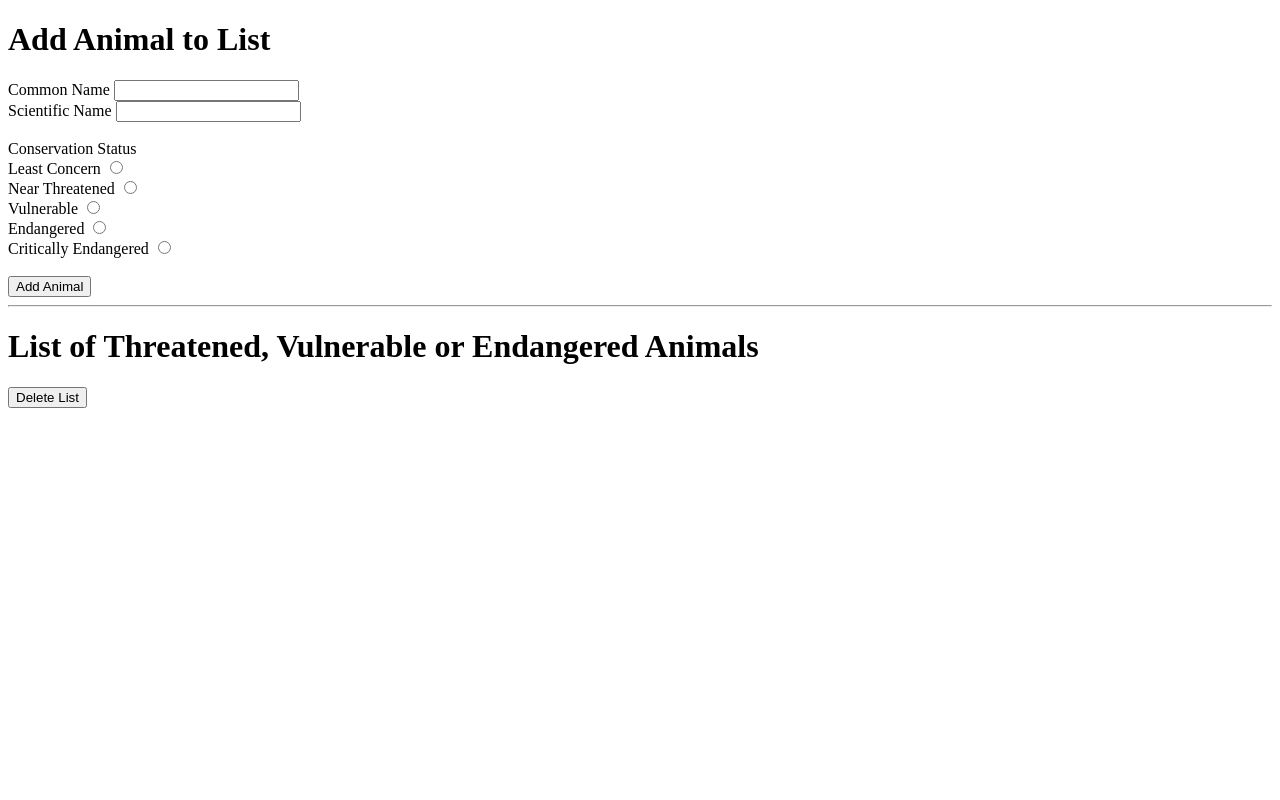
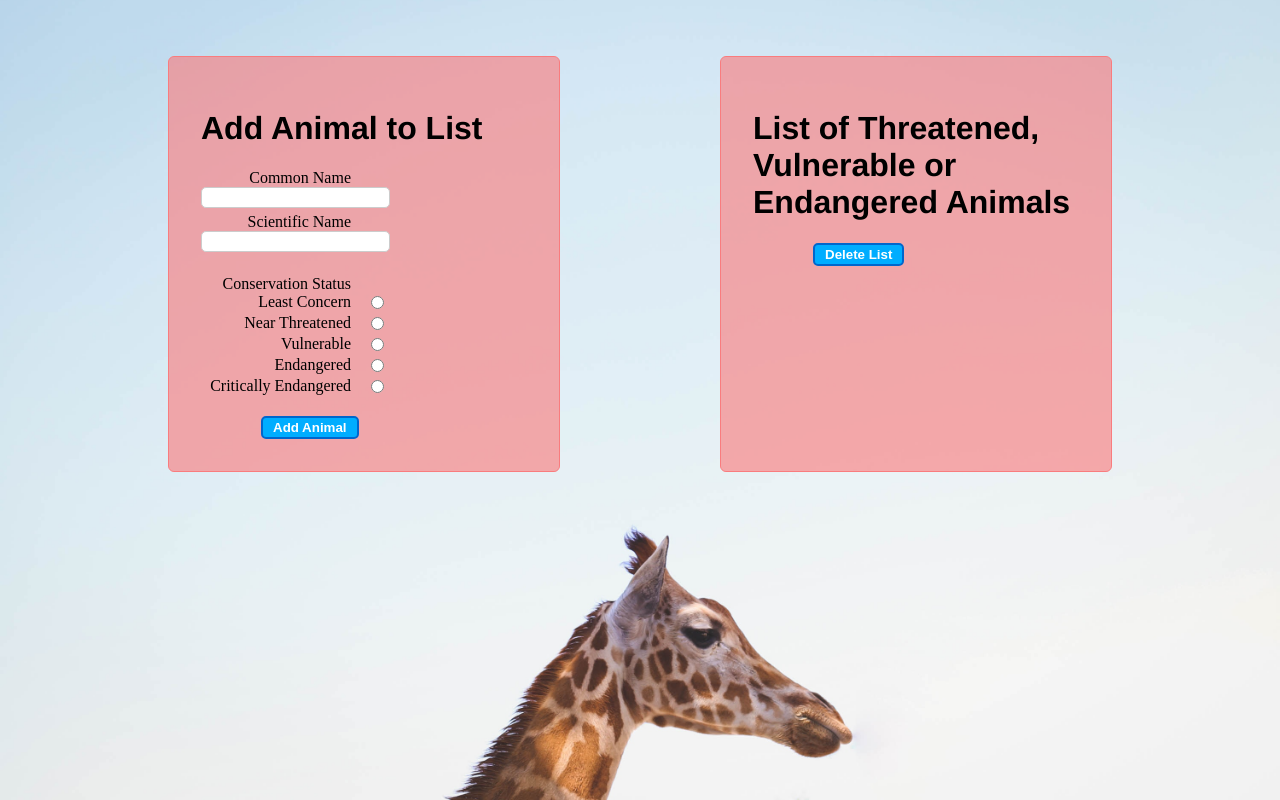
Before and after one commit to genocw/dom_endangered_animal_app_hw, a plain HTML site: page index.html in a window 1280 px wide. Drawn offline with Linux system fonts and the light colour scheme.

Commit message:
add css styling

```diff
--- a/css/style.css
+++ b/css/style.css
@@ -0,0 +1,73 @@
+html {
+  min-height: 100vh;
+  background-image: url("../images/2.jpg");
+  background-size: cover;
+  background-repeat: no-repeat;
+  background-attachment: fixed;
+  background-position: bottom;
+}
+
+body {
+  padding-left: 10em;
+  padding-right: 10em;
+  padding-top: 3em;
+  height: 100%;
+  display: grid;
+  grid-template-areas:  "form list";
+  grid-template-columns: 1fr 1fr;
+}
+
+.add {
+  grid-area: form;
+  margin-right: 5em;
+}
+
+.list {
+  grid-area: list;
+  margin-left: 5em;
+}
+
+.add, .list {
+  border: 1px solid #F97C7E;
+  border-radius: 6px;
+  background-color: rgba(249, 124, 126, 0.63);
+  padding: 2em;
+  height: auto;
+  align-items: center;
+}
+
+.banner, h1 {
+  font-family: helvetica, sans-serif;
+}
+
+label {
+	float: left;
+	text-align: right;
+	margin-right: 15px;
+	width: 150px;
+}
+
+textarea, input {
+  margin-bottom: 5px;
+  padding:2px 5px;
+  -webkit-border-radius: 5px;
+  -moz-border-radius: 5px;
+  border-radius: 5px;
+  border:1px solid #CCC;
+}
+
+button {
+  margin-left:60px;
+  padding:2px 10px;
+  -webkit-border-radius: 5px;
+  -moz-border-radius: 5px;
+  border-radius: 5px;
+  border:2px solid #06C;
+  background-color:#00ADFF;
+  color:#fff;
+  font-weight:bold;
+}
+
+textarea:focus, input:focus {
+	border: 2px solid #00ADFF;
+}
--- a/index.html
+++ b/index.html
@@ -8,9 +8,8 @@
   </head>
   <body>
 
-    <div class="banner">
-      <h1>Add Animal to List</h1>
-    </div>
+    <div class="add">
+    <h1>Add Animal to List</h1>
 
     <div class="form-container">
       <form id="form">
@@ -26,7 +25,7 @@
 
         <label for="radio-container">Conservation Status</label>
         <div id="radio-container">
-
+        <br>
             <label for="least-concern">Least Concern</label>
             <input type="radio" name="status" value="Least Concern" id="least-concern" required>
             <br>
@@ -52,16 +51,14 @@
 
       </form>
     </div>
-    <hr>
+  </div>
 
+  <div class="list">
     <h1>List of Threatened, Vulnerable or Endangered Animals</h1>
-    <div id="delete">
-      <button type="submit" name="delete-all">Delete List</button>
-    </div>
-
+    <button type="submit" name="delete-all" id="delete">Delete List</button>
     <div class="list-container">
 
     </div>
-
+  </div>
   </body>
 </html>
--- a/js/app.js
+++ b/js/app.js
@@ -5,24 +5,24 @@ document.addEventListener('DOMContentLoaded', () => {
   form.addEventListener('submit', handleFormSubmit);
 
   const deleteButton = document.querySelector('#delete');
-  deleteButton.addEventListener('submit', handleDeleteSubmit);
+  deleteButton.addEventListener('click', handleDeleteSubmit);
 });
 
 const handleFormSubmit = function (event) {
   event.preventDefault();
 
-  // grab values
+  // grab input values
   const commonName = this.common.value;
   const sciName = this.scientific.value;
   const status = this.status.value;
 
-  // create container div for new addition
+  // create html div to contain new additions
   const newListItem = document.createElement('div');
   newListItem.classList.add('animal-added');
   const list = document.querySelector('.list-container');
   list.appendChild(newListItem);
 
-  // create child elements within div
+  // create child elements within div to contain the text and values
   const itemHeader = document.createElement('p');
   itemHeader.classList.add('name');
   newListItem.appendChild(itemHeader);
@@ -33,12 +33,12 @@ const handleFormSubmit = function (event) {
   itemStatus.classList.add('status');
   newListItem.appendChild(itemStatus);
 
-  // input values
+  // input form values
   itemHeader.textContent = `${ commonName }`;
   itemLatin.textContent = `${ sciName }`;
   itemStatus.textContent = `${ status }`
 
-  // reset form
+  // reset to empty form
   this.reset();
 
 };
```
Also changed, not shown: images/1.jpg (added), images/2.jpg (added), 3 other files.
